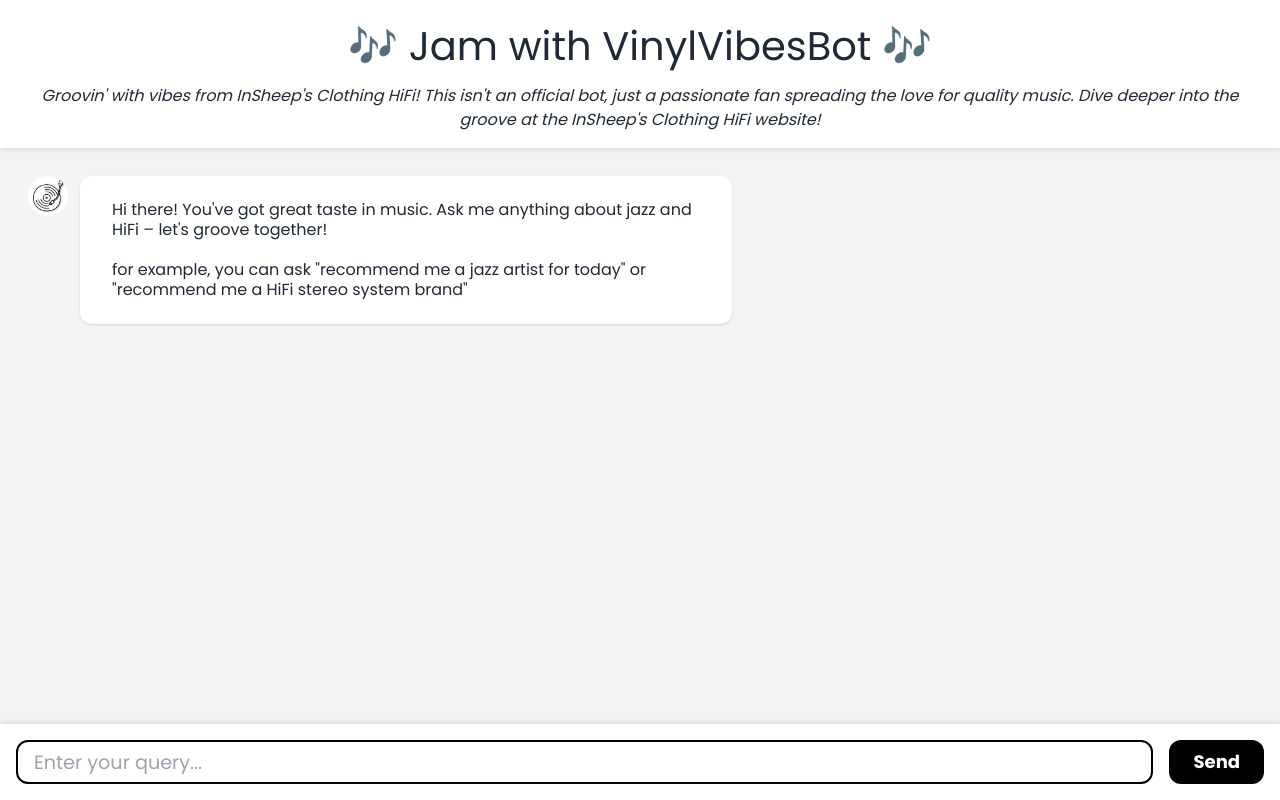
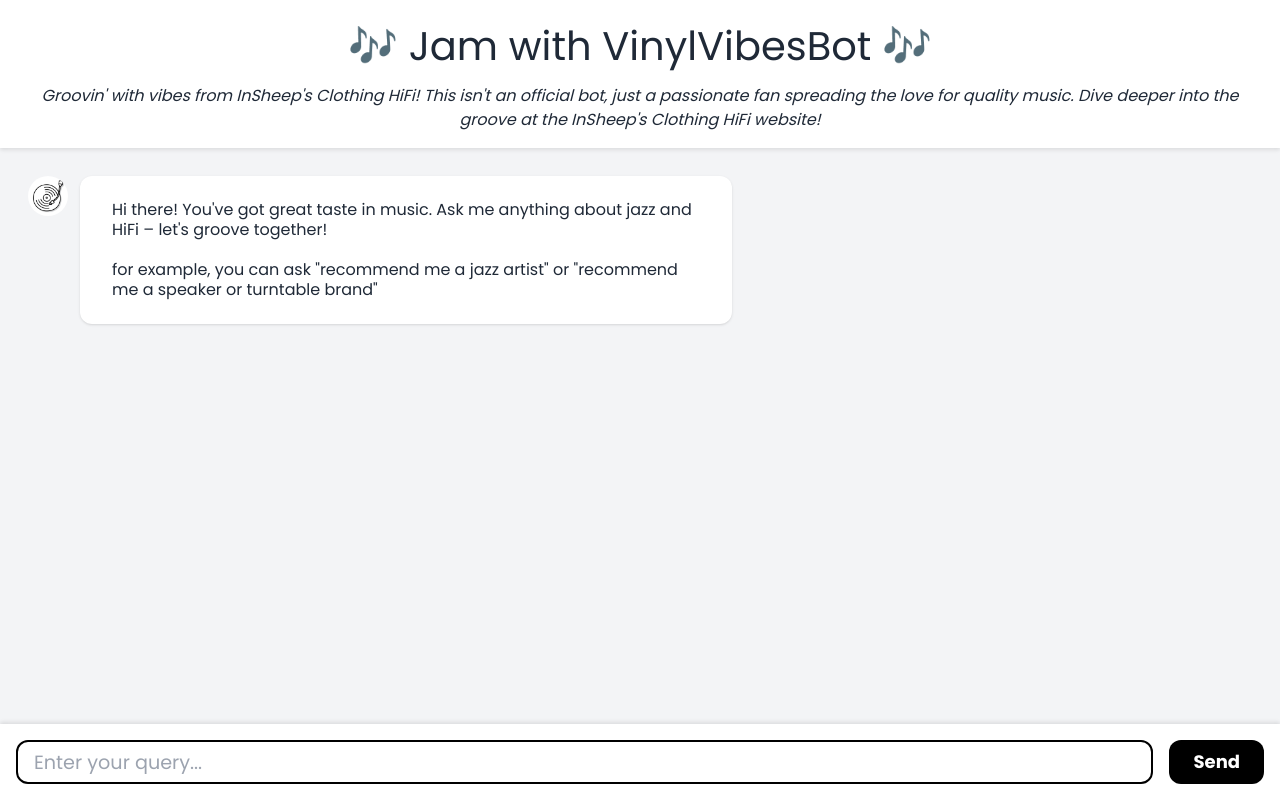
Before and after one commit to oreorii/vinyl-vibe-chat-insheep-clothing-hifi, a Flask app: page / in a window 1280 px wide. Run offline with Flask 3, Linux system fonts and the light colour scheme; parts of the project's set-up code (start-up, migrations or seed data) failed here and were passed over; some libraries are stand-ins or nearby versions.

Commit message:
formatting

```diff
--- a/main.py
+++ b/main.py
@@ -15,7 +15,7 @@ system_message = {
     "role":
     "system",
     "content":
-    ("You are an expert in HiFi and jazz music, with a deep understanding of the genre's history, key artists, and technical aspects of high-fidelity audio. "
+    ("You are an expert in HiFi and jazz music, with a deep understanding of the genre's history, key artists, and technical aspects of hi-fi audio system, like speaker,turnable,amplifiers. "
      "Your knowledge is particularly grounded in the interviews and articles found on the website 'In Sheep's Clothing HiFi'. "
      "Provide detailed and insightful responses to questions about HiFi jazz music."
      "If you found relevant context in the context, citing specific articles from the website with links when relevant. "
--- a/templates/index.html
+++ b/templates/index.html
@@ -110,7 +110,7 @@
             <div class="flex flex-row items-start message">
               <img src="static/icon.png" alt="Bot Icon" class="bot-icon" />
               <div class="relative ml-3 text-sm bg-white py-2 px-4 shadow rounded-xl">
-                <div class="message-text">Hi there! You've got great taste in music. Ask me anything about jazz and HiFi – let's groove together!<br><br>for example, you can ask "recommend me a jazz artist for today" or "recommend me a HiFi stereo system brand" </div>
+                <div class="message-text">Hi there! You've got great taste in music. Ask me anything about jazz and HiFi – let's groove together!<br><br>for example, you can ask "recommend me a jazz artist" or "recommend me a speaker or turntable brand" </div>
               </div>
             </div>
           </div>
```
